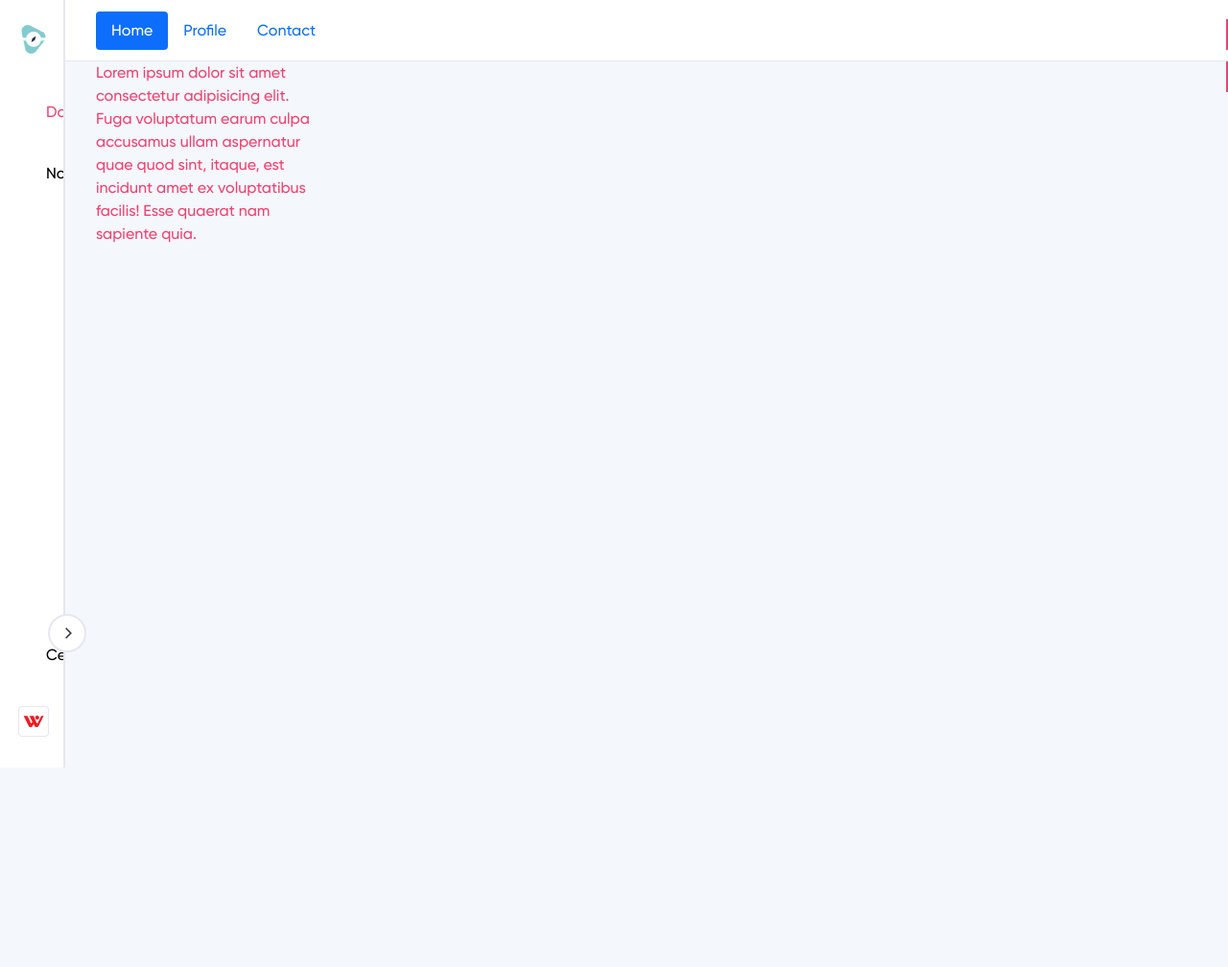
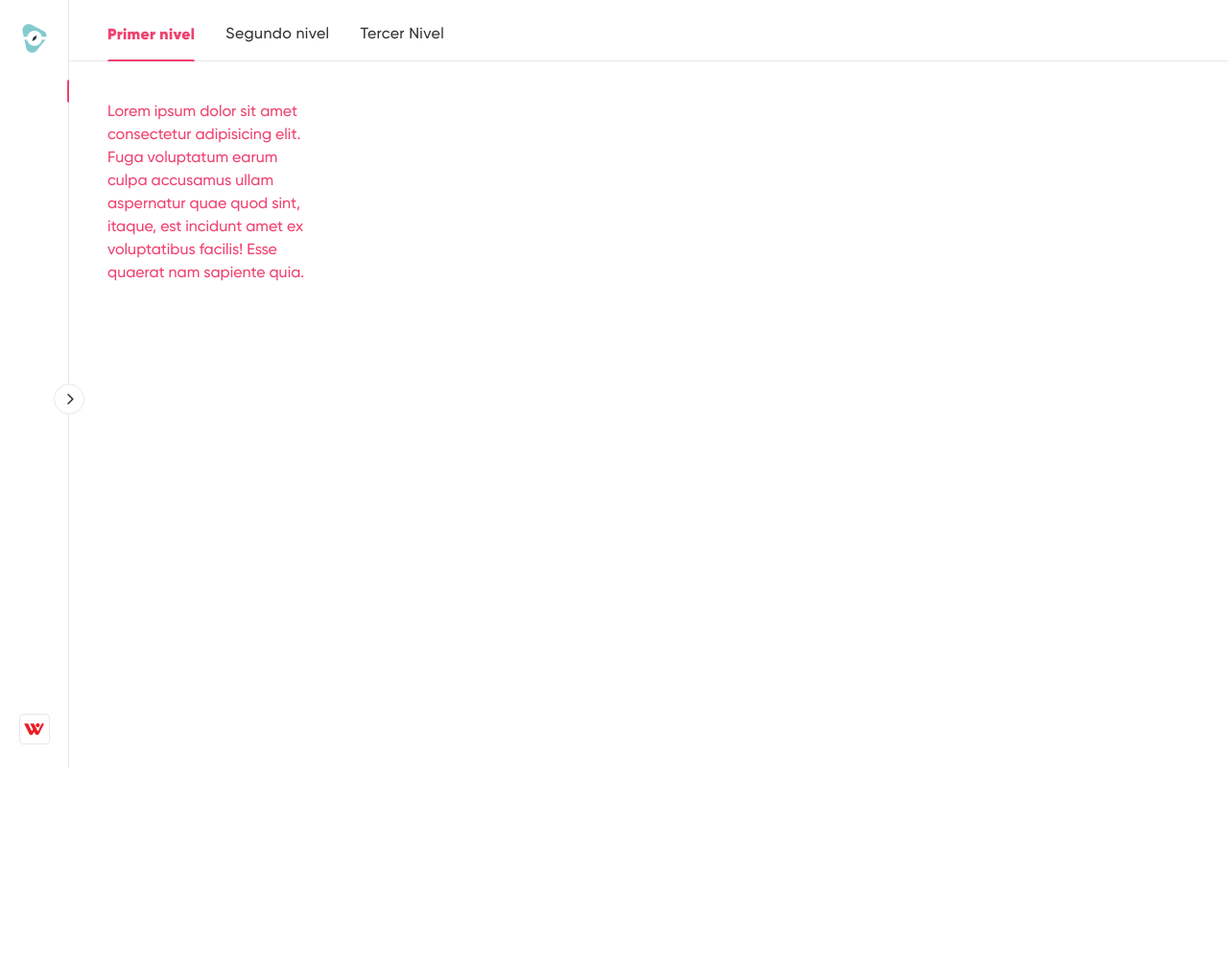
Before and after one commit to christian1397/distanciometro, a PHP site: page / in a window 1280 px wide. Shown: the whole page at 96% size. After the commit the page ends 800 px from the top, so only its background shows below. Run offline with PHP 8.4, Linux system fonts and the light colour scheme; some libraries are stand-ins or nearby versions.

Commit message:
Actualización estilos nav, tabs y contenido tabs

```diff
--- a/assets/css/styles.css
+++ b/assets/css/styles.css
@@ -2,7 +2,7 @@
 @font-face {
   font-family: 'Gilroy';
   src: url(../fonts/Gilroy-Black.woff) format('woff');
-  font-weight: 800;
+  font-weight: 900;
 }
 
 @font-face {
@@ -26,12 +26,17 @@
 /*===== VARIABLES CSS =====*/
 :root{
   --header-height: 3rem;
-  --nav-width: 68px;
+  --nav-width: 72px;
 
   /*===== Colors =====*/
-  --first-color: #4723D9;
-  --first-color-light: #AFA5D9;
-  --white-color: #F7F6FB;
+  --violeta-color: #440099;
+  --rosa-color: #EF426F;
+  --celeste-color: #00A9E0;
+  --amarillo-color: #F1C400;
+  --fondo-color: #F4F7FB;
+  --border-color: #E9E6EE;
+  --accent-color: #333333;
+  --text-color: #666666;
 
   /*===== Font and typography =====*/
   --body-font: 'Gilroy', Arial, Helvetica, sans-serif;
@@ -47,13 +52,14 @@
 }
 
 body{
-  position: relative;
-  margin: var(--header-height) 0 0 0;
-  padding: 0 1rem;
   font-family: var(--body-font);
-  font-size: var(--normal-font-size);
+  width: calc(100% - var(--nav-width));
+  margin-left: auto;
   transition: .5s;
-  background-color: #F4F7FB;
+}
+
+body.nav-open {
+  width: calc(100% - (var(--nav-width) + 140px));
 }
 
 a{
@@ -62,15 +68,15 @@ a{
 
 .open{
   position: absolute;
-  right: 20px;
-  width: 40px;
-  height: 40px;
+  left: 56px;
+  width: 32px;
+  height: 32px;
   z-index: 101;
   background-color: white;
   border-style: solid;
-  border-width: 2px;
-  border-color: #E9E6EE;
-  border-radius: 25px;
+  border-width: 1px;
+  border-color: var(--border-color);
+  border-radius: 50%;
   top: 50%;
   transition: .5s;
   display: flex;
@@ -81,28 +87,26 @@ a{
   cursor: pointer;
 }
 
-.containerOpen{
+/* .containerOpen{
   position: relative;
   width: 10px;
   height: calc(100vh - 64px);
-}
+} */
 /*===== HEADER =====*/
 .header{
   width: 100%;
-  height: var(--header-height);
-  position: fixed;
+  min-height: 64px;
+  position: sticky;
   top: 0;
-  left: 0;
+  right: 0;
   display: flex;
-  align-items: center;
+  align-items: flex-end;
   justify-content: space-between;
-  padding: 0 1rem;
-  background-color: #ffffff;
+  padding: 0px 40px;
+  background-color: white;
   z-index: var(--z-fixed);
   transition: .5s;
-  border-style: solid;
-  border-width: 0 0 1px 0;
-  border-color: #E9E6EE;
+  border-bottom: 1px solid var(--border-color);
 }
 
 .header__toggle{
@@ -125,20 +129,50 @@ a{
   width: 40px;
 }
 
+.nav-link {
+  position: relative;
+  padding: 0px;
+  padding-bottom: 20px;
+  margin-right: 32px;
+  font-weight: 500;
+  line-height: 1em;
+  letter-spacing: 0.02em;
+  color: var(--accent-color);
+}
+
+.nav-link:hover {
+  color: var(--rosa-color);
+}
+
+.nav-pills .nav-link.active {
+  color: var(--rosa-color);
+  background-color: transparent;
+  font-weight: 900;
+}
+
+.nav-pills .nav-link.active::before {
+  content: '';
+  position: absolute;
+  left: 0;
+  bottom: -1px;
+  width: 100%;
+  height: 2px;
+  background-color: var(--rosa-color);
+  border-radius: 2px 2px 0px 0px;
+}
+
 /*===== NAV =====*/
 .l-navbar{
   position: fixed;
   top: 0;
-  left: -30%;
+  left: 0;
   width: var(--nav-width);
   height: 100vh;
-  background-color: #ffffff;
-  padding: .5rem 1rem 0 0;
+  background-color: white;
+  padding: 24px 0px 24px 20px;
   transition: .5s;
   z-index: var(--z-fixed);
-  border-style: solid;
-  border-width: 0 2px 0 0;
-  border-color: #E9E6EE;
+  border-right: 1px solid var(--border-color);
 }
 
 .nav:not(header .nav){
@@ -149,21 +183,35 @@ a{
   overflow: hidden;
 }
 
-.nav__logo, .nav__link{
-  display: grid;
-  grid-template-columns: max-content max-content;
+.nav__link{
+  display: flex;
   align-items: center;
-  column-gap: 1.5rem;
-  padding: .5rem 0 .5rem 1.5rem;
+  width: max-content;
+  padding-left: 4px;
+  margin-bottom: 32px;
+  color: var(--accent-color);
+  transition: .3s;
+}
+
+.nav__link:hover {
+  color: var(--rosa-color);
 }
 
 .nav__logo{
-  margin-bottom: 2rem;
+  display: flex;
+  margin-bottom: 32px;
+  margin-right: 20px;
 }
 
 .nav__logo-icon{
-  font-size: 1.25rem;
-  color: #000000;
+  background-image: url(../img/logo_small.png);
+  background-repeat: no-repeat;
+  height: 32px;
+  width: 172px;
+}
+
+.l-navbar.show .nav__logo-icon {
+  background-image: url(../img/logo.png);
 }
 
 .nav__logo-name{
@@ -171,19 +219,62 @@ a{
   font-weight: 700;
 }
 
-.nav__link{
-  position: relative;
-  color: #000000;
-  margin-bottom: 1.5rem;
-  transition: .3s;
+.nav__icon{
+  font-size: 24px;
+  margin-right: 16px;
 }
 
-/* .nav__link:hover{
-  color: var(--white-color);
-} */
+.nav__name, .nav__user-name, .nav__user-company {
+  font-size: 14px;
+  line-height: 14px;
+  opacity: 0;
+  transition: .3s;
+  letter-spacing: 0.02em;
+}
 
-.nav__icon{
-  font-size: 1.25rem;
+.l-navbar.show .nav__name,
+.l-navbar.show .nav__user-name,
+.l-navbar.show .nav__user-company{
+  opacity: 1;
+}
+
+.active .nav__name {
+  font-weight: 900;
+}
+
+.nav__user {
+  display: flex;
+  align-items: center;
+}
+
+.nav__user-img {
+  width: 32px;
+  height: 32px;
+  border: 1px solid var(--border-color);
+  border-radius: 4px;
+  object-fit: none;
+  margin-right: 12px;
+}
+
+.nav__user-info {
+  width: max-content;
+}
+
+.nav__user-info span {
+  display: block;
+}
+
+.nav__user-name {
+  font-weight: 700;
+  color: var(--accent-color);
+  margin-bottom: 4px;
+}
+
+.nav__user-company {
+  font-size: 12px;
+  line-height: 12px;
+  font-weight: 500;
+  color: var(--text-color);
 }
 
 /*Show navbar movil*/
@@ -192,35 +283,44 @@ a{
 }
 
 /*Add padding body movil*/
-.body-pd{
+/* .body-pd{
   padding-left: calc(var(--nav-width) + 1rem);
-}
+} */
 
 /*Active links*/
 .active{
-  color: #EF426F;
+  color: var(--rosa-color);
 }
 
-.active::before{
+.nav__link.active::before{
   content: '';
   position: absolute;
-  right: 0;
+  right: -1px;
   width: 2px;
-  height: 32px;
-  background-color: #EF426F;
+  height: 24px;
+  background-color: var(--rosa-color);
+  border-radius: 2px 0 0 2px;
 }
+
+/* ===== CONTENIDO TABS =====*/
+
+.tab-content {
+  padding: 40px;
+}
+
 
 /* ===== MEDIA QUERIES=====*/
 @media screen and (min-width: 768px){
-  body{
+  /* body{
     margin: calc(var(--header-height) + 1rem) 0 0 0;
-    padding-left: calc(var(--nav-width) + 2rem);
-  }
+    padding-left: calc(var(--nav-width) + 40px);
+    padding-top: 40px;
+  } */
 
-  .header{
-    height: calc(var(--header-height) + 1rem);
-    padding: 0 2rem 0 calc(var(--nav-width) + 2rem);
-  }
+  /* .header{
+    min-height: calc(var(--header-height) + 1rem);
+    padding: 0 calc(var(--nav-width) + 40px);
+  } */
 
   .header__img{
     width: 40px;
@@ -231,14 +331,9 @@ a{
     width: 45px;
   }
 
-  .l-navbar{
-    left: 0;
-    padding: 1rem 1rem 0 0;
-  }
-
   /*Show navbar desktop*/
   .show{
-    width: calc(var(--nav-width) + 156px);
+    width: calc(var(--nav-width) + 140px);
   }
 
   /*Add padding body desktop*/
--- a/assets/js/main.js
+++ b/assets/js/main.js
@@ -37,13 +37,16 @@ linkColor.forEach(l=> l.addEventListener('click', colorLink))
 function openMenu(){
     var botonMenu = document.getElementById("nav-bar");
     var openMenu = document.getElementById("openMenu");
+    var body = document.getElementById("body-pd");
     if (botonMenu.classList.contains("show")) {
         botonMenu.classList.remove("show");
+        body.classList.remove("nav-open");
         openMenu.style.transform = "rotate(0deg)";
-        openMenu.style.right = "20px";
+        openMenu.style.left = "56px";
     } else{
         botonMenu.classList.add("show");
+        body.classList.add("nav-open");
         openMenu.style.transform = "rotate(-180deg)";
-        openMenu.style.right = "-136px";
+        openMenu.style.left = "196px";
     }
 }
--- a/index.html
+++ b/index.html
@@ -19,49 +19,78 @@
         <header class="header" id="header">
             <ul class="nav nav-pills" id="pills-tab" role="tablist">
                 <li class="nav-item" role="presentation">
-                    <button class="nav-link active" id="pills-home-tab" data-bs-toggle="pill" data-bs-target="#pills-home" type="button" role="tab" aria-controls="pills-home" aria-selected="true">Home</button>
+                    <button class="nav-link active"
+                            id="pills-home-tab"
+                            data-bs-toggle="pill"
+                            data-bs-target="#pills-home"
+                            type="button"
+                            role="tab"
+                            aria-controls="pills-home"
+                            aria-selected="true">Primer nivel</button>
                 </li>
                 <li class="nav-item" role="presentation">
-                    <button class="nav-link" id="pills-profile-tab" data-bs-toggle="pill" data-bs-target="#pills-profile" type="button" role="tab" aria-controls="pills-profile" aria-selected="false">Profile</button>
+                    <button class="nav-link"
+                            id="pills-profile-tab"
+                            data-bs-toggle="pill"
+                            data-bs-target="#pills-profile"
+                            type="button"
+                            role="tab"
+                            aria-controls="pills-profile"
+                            aria-selected="false">Segundo nivel</button>
                 </li>
                 <li class="nav-item" role="presentation">
-                    <button class="nav-link" id="pills-contact-tab" data-bs-toggle="pill" data-bs-target="#pills-contact" type="button" role="tab" aria-controls="pills-contact" aria-selected="false">Contact</button>
+                    <button class="nav-link"
+                            id="pills-contact-tab"
+                            data-bs-toggle="pill"
+                            data-bs-target="#pills-contact"
+                            type="button"
+                            role="tab"
+                            aria-controls="pills-contact"
+                            aria-selected="false">Tercer Nivel</button>
                 </li>
             </ul>
         </header>
 
         <div class="tab-content" id="pills-tabContent">
-            <div class="tab-pane fade show active" id="pills-home" role="tabpanel" aria-labelledby="pills-home-tab">
+            <div class="tab-pane fade show active"
+                 id="pills-home"
+                 role="tabpanel"
+                 aria-labelledby="pills-home-tab">
                 <p>Lorem ipsum dolor sit amet consectetur adipisicing elit. Fuga voluptatum earum culpa accusamus ullam aspernatur quae
                     quod sint, itaque, est incidunt amet ex voluptatibus facilis! Esse quaerat nam sapiente quia.</p>
             </div>
-            <div class="tab-pane fade" id="pills-profile" role="tabpanel" aria-labelledby="pills-profile-tab">
+            <div class="tab-pane fade"
+                 id="pills-profile"
+                 role="tabpanel"
+                 aria-labelledby="pills-profile-tab">
                 <p>Puto uwu</p>
             </div>
-            <div class="tab-pane fade" id="pills-contact" role="tabpanel" aria-labelledby="pills-contact-tab">
+            <div class="tab-pane fade"
+                 id="pills-contact"
+                 role="tabpanel"
+                 aria-labelledby="pills-contact-tab">
                 <p>GA</p>
             </div>
         </div>
 
-        <div class="containerOpen">
+        <!-- <div class="containerOpen">
             <i class='bx bx nav__icon open' id="openMenu" onclick="openMenu()">
                 <svg width="24" height="24" viewBox="0 0 24 24" fill="none" xmlns="http://www.w3.org/2000/svg">
                     <path d="M11.1401 17.7803L10.0795 16.7197L14.7991 12L10.0795 7.28032L11.1401 6.21973L16.9204 12L11.1401 17.7803Z" fill="#333333"/>
                 </svg>
             </i>
-        </div>
+        </div> -->
 
         <div class="l-navbar" id="nav-bar" style="padding-right: 0px;">
             <nav class="nav">
                 <div>
-                    <a href="#" class="nav__logo" style="padding-left: 1.2rem;">
-                        <i class='bx nav__logo-icon'><img src="assets/img/logo.png"></i>
-                        <span class="nav__logo-name">Distanciometro</span>
+                    <a href="#" class="nav__logo">
+                        <span class='bx nav__logo-icon'></span>
                     </a>
 
                     <div class="nav__list">
                         <a href="#" class="nav__link active">
-                        <i class='bx bx cil-chart nav__icon' ></i>
+                            <i class='bx bx cil-chart nav__icon' ></i>
                             <span class="nav__name">Datos Generales</span>
                         </a>
 
@@ -78,12 +107,21 @@
                         <span class="nav__name">Cerrar Sesión</span>
                     </a>
 
-                    <a href="#" class="nav__link" style="padding-left: 1.2rem;">
-                        <i class='bx nav__icon'><img src="assets/img/wong.png"></i>
-                        <span class="nav__name">Tienda</span>
-                    </a>
+                    <div class="nav__user">
+                        <img class='bx nav__user-img' src="assets/img/img_usuario.png">
+                        <div class="nav__user-info">
+                            <span class="nav__user-name">Tienda Benavides</span>
+                            <span class="nav__user-company">Supermercado Wong</span>
+                        </div>
+                    </div>
                 </div>
             </nav>
+
+            <i class='bx bx nav__icon open' id="openMenu" onclick="openMenu()">
+                <svg width="24" height="24" viewBox="0 0 24 24" fill="none" xmlns="http://www.w3.org/2000/svg">
+                    <path d="M11.1401 17.7803L10.0795 16.7197L14.7991 12L10.0795 7.28032L11.1401 6.21973L16.9204 12L11.1401 17.7803Z" fill="#333333"/>
+                </svg>
+            </i>
         </div>
 
         <!-- PLUGINS -->
```
Also changed, not shown: assets/img/img_usuario.png (added), assets/img/logo.png, assets/img/logo_small.png (added), assets/img/wong.png (deleted).
